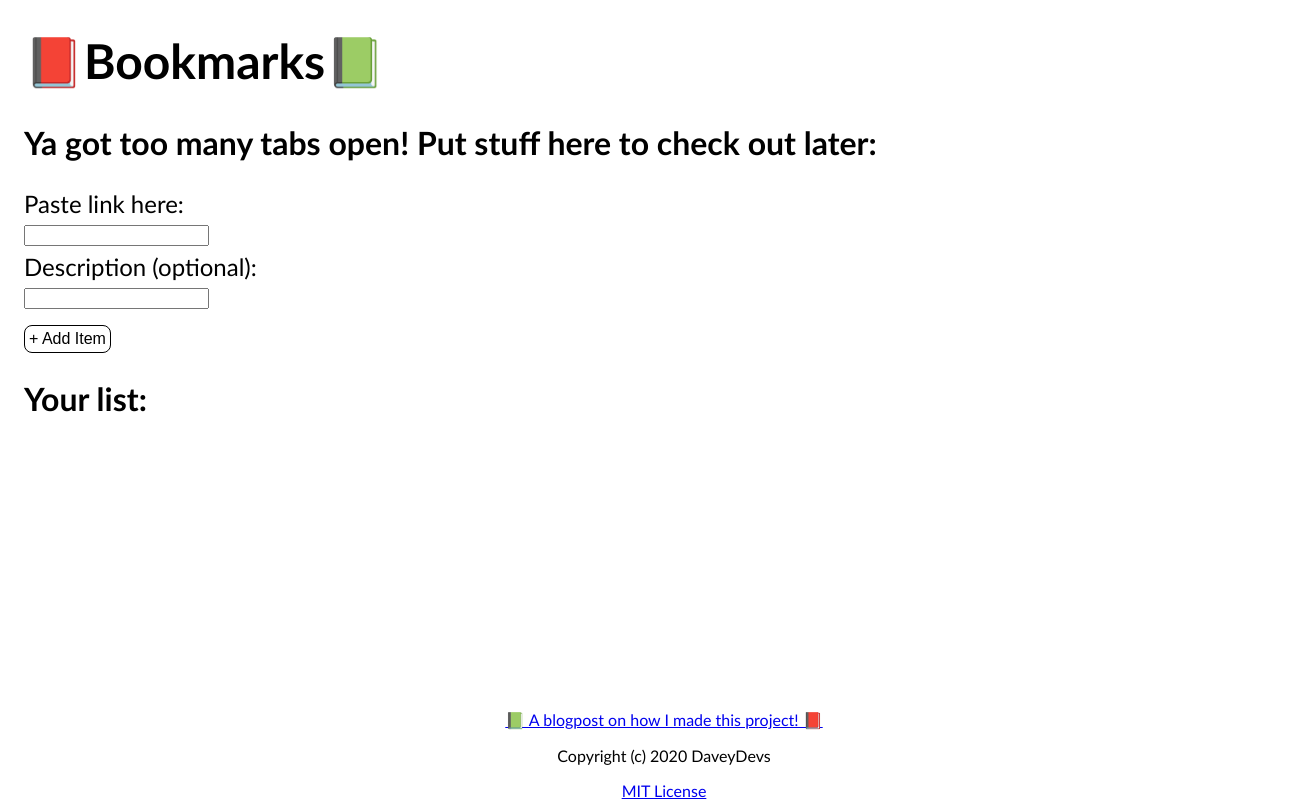
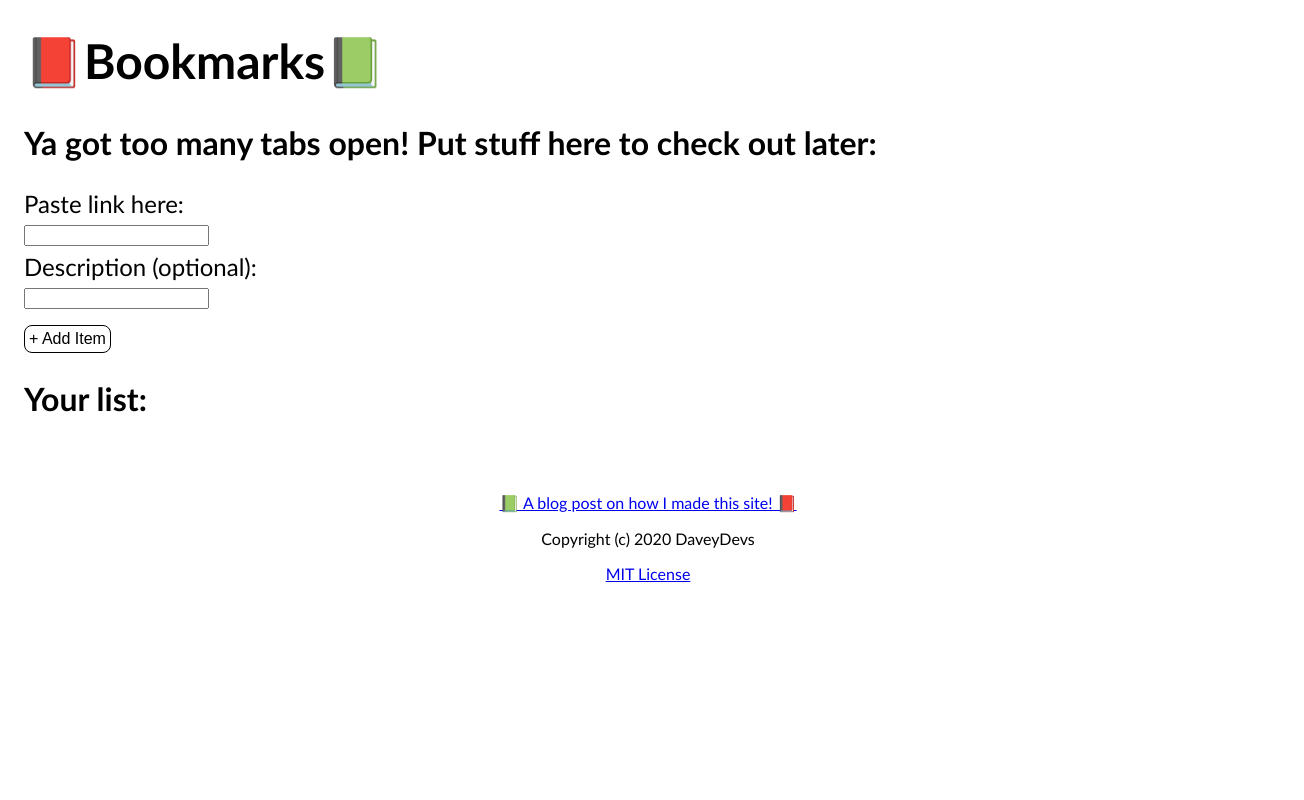
Before and after one commit to DaveyDevs/bookmarks, a plain HTML site: page index.html in a window 1280 px wide. Shown: the whole page, 1304 px wide, since content can reach past the window. Drawn offline with Linux system fonts and the light colour scheme.

Commit message:
html and css update

```diff
--- a/index.html
+++ b/index.html
@@ -2,6 +2,7 @@
 <html lang="en">
   <head>
     <meta charset="UTF-8" />
+    <meta name="viewport" content="width=device-width, initial-scale=1">
     <title>📕Bookmarks📗</title>
     <link rel="stylesheet" href="style.css" />
   </head>
@@ -23,11 +24,11 @@
         <h2>Your list:</h2>
         <ul class="listing"></ul>
       </div>
-    </div>
-    <div class="creds">
-      <a href="https://blog.daveydevs.com/bookmarks-page-making-a-dynamic-list-using-vanilla-javascript-and-local-storage-ckcms88gb00bjlis1e59mgwy0">📗 A blogpost on how I made this project! 📕</a>
-      <p>Copyright (c) 2020 DaveyDevs</p>
-      <a href="https://opensource.org/licenses/MIT">MIT License</a>
+      <div class="creds">
+        <a href="https://blog.daveydevs.com/bookmarks-page-making-a-dynamic-list-using-vanilla-javascript-and-local-storage-ckcms88gb00bjlis1e59mgwy0">📗 A blog post on how I made this site! 📕</a>
+        <p>Copyright (c) 2020 DaveyDevs</p>
+        <a href="https://opensource.org/licenses/MIT">MIT License</a>
+      </div>
     </div>
 
     <script src="script.js"></script>
--- a/style.css
+++ b/style.css
@@ -97,7 +97,8 @@ ul {
 .creds {
   bottom: 0;
   display: block;
-  position: absolute;
+  padding-top: 3em;
+  position: relative;
   text-align: center;
   width: 100%;
 }
```
